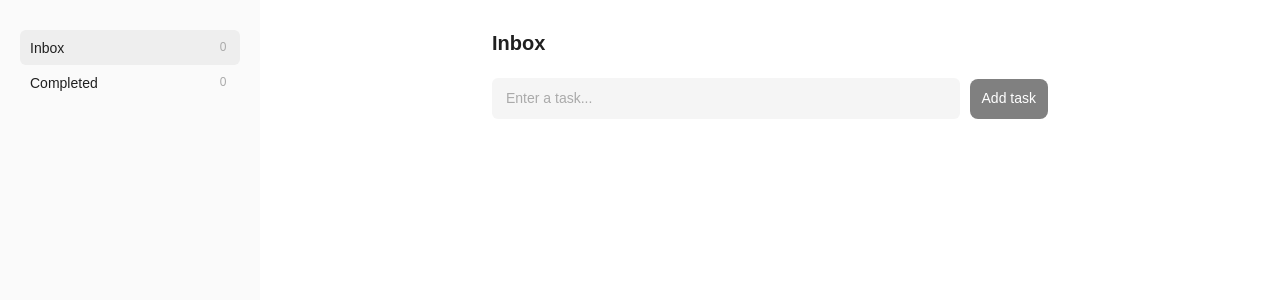
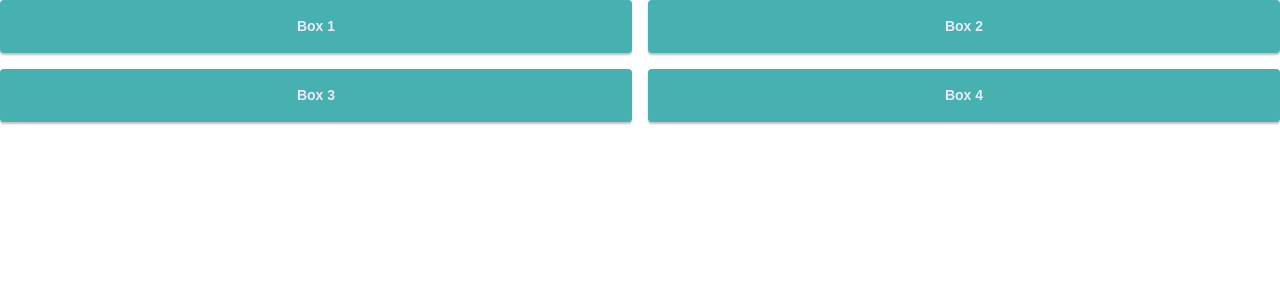
Before and after one commit to SirKaelan/Todo, a React (Create React App) app: page / in a window 1280 px wide. Shown: the top 300 px of the page. Built offline with nearby package versions, Linux system fonts and the light colour scheme.

Commit message:
Create initial version of Grid component

```diff
--- /dev/null
+++ b/src/features/ui/grid/grid.module.scss
@@ -0,0 +1,35 @@
+// Should be put in variables sass file
+$spacing: (
+  "sm": 8px,
+  "md": 16px,
+  "lg": 24px,
+);
+
+.grid {
+  &_container {
+    display: flex;
+    flex-wrap: wrap;
+  }
+
+  &_item {
+    display: block;
+  }
+
+  // Programatically create similar css rules
+  @for $i from 1 to 13 {
+    // #{} to inject variable values
+    &_cols_#{$i} {
+      flex-basis: $i / 12 * 100%;
+    }
+  }
+
+  @each $key, $value in $spacing {
+    &_spacing_#{$key} {
+      margin: -$value;
+    }
+
+    &_spacing_#{$key} > &_item {
+      padding: $value;
+    }
+  }
+}
--- /dev/null
+++ b/src/features/ui/grid/grid.tsx
@@ -0,0 +1,35 @@
+import React from "react";
+import styles from "./grid.module.scss";
+
+type ColsRange = 1 | 2 | 3 | 4 | 5 | 6 | 7 | 8 | 9 | 10 | 11 | 12;
+type Spacing = "sm" | "md" | "lg";
+
+type GridProps = {
+  // This type makes it possible
+  // to accept multiple children
+  children: React.ReactNode;
+  container?: boolean;
+  item?: boolean;
+  cols?: ColsRange;
+  spacing?: Spacing;
+};
+
+export const Grid = ({
+  children,
+  container,
+  item,
+  cols,
+  spacing,
+}: GridProps): JSX.Element => {
+  // Might need a refactor
+  const gridClasses = () => {
+    const classes = [];
+    if (container) classes.push(styles.grid_container);
+    if (item) classes.push(styles.grid_item);
+    if (cols) classes.push(styles[`grid_cols_${cols}`]);
+    if (spacing) classes.push(styles[`grid_spacing_${spacing}`]);
+    return classes.join(" ");
+  };
+
+  return <div className={gridClasses()}>{children}</div>;
+};
--- a/src/features/ui/index.ts
+++ b/src/features/ui/index.ts
@@ -4,3 +4,4 @@ export { Popup } from "./popup/popup";
 export { Button } from "./button/button";
 export { Modal } from "./modal";
 export { UIStateProvider, useGetOverlay, useSetOverlay } from "./ui-context";
+export { Grid } from "./grid/grid";
--- a/src/pages/tasks/home.tsx
+++ b/src/pages/tasks/home.tsx
@@ -5,20 +5,55 @@ import { Route, Routes } from "react-router-dom";
 import { TaskNavigation } from "features/tasks";
 import { Inbox } from "features/tasks";
 import { Completed } from "features/tasks";
+import { Grid } from "features/ui";
+
+// TODO: Remove this (only for testing)
+const Box = ({ children }: { children: React.ReactNode }): JSX.Element => {
+  const boxStyles = {
+    padding: "16px",
+    borderRadius: "4px",
+    textAlign: "center",
+    color: "#ede9f9",
+    fontWeight: 700,
+    backgroundColor: "#47b0b0",
+    boxShadow: "0px 2px 2px rgba(0, 0, 0, 0.25)",
+  } as const;
+
+  return <div style={boxStyles}>{children}</div>;
+};
 
 export const Home = (): JSX.Element => {
   return (
-    <main className={styles.tasks}>
-      <TaskNavigation />
+    <>
+      <Grid container spacing="sm">
+        <Grid item cols={6}>
+          <Box>Box 1</Box>
+        </Grid>
 
-      <article className={styles.tasks__manager}>
-        <div className={styles.tasks__manager__container}>
-          <Routes>
-            <Route index element={<Inbox />} />
-            <Route path="completed" element={<Completed />} />
-          </Routes>
-        </div>
-      </article>
-    </main>
+        <Grid item cols={6}>
+          <Box>Box 2</Box>
+        </Grid>
+
+        <Grid item cols={6}>
+          <Box>Box 3</Box>
+        </Grid>
+
+        <Grid item cols={6}>
+          <Box>Box 4</Box>
+        </Grid>
+      </Grid>
+    </>
+    // <main className={styles.tasks}>
+    //   <TaskNavigation />
+
+    //   <article className={styles.tasks__manager}>
+    //     <div className={styles.tasks__manager__container}>
+    //       <Routes>
+    //         <Route index element={<Inbox />} />
+    //         <Route path="completed" element={<Completed />} />
+    //       </Routes>
+    //     </div>
+    //   </article>
+    // </main>
   );
 };
```
